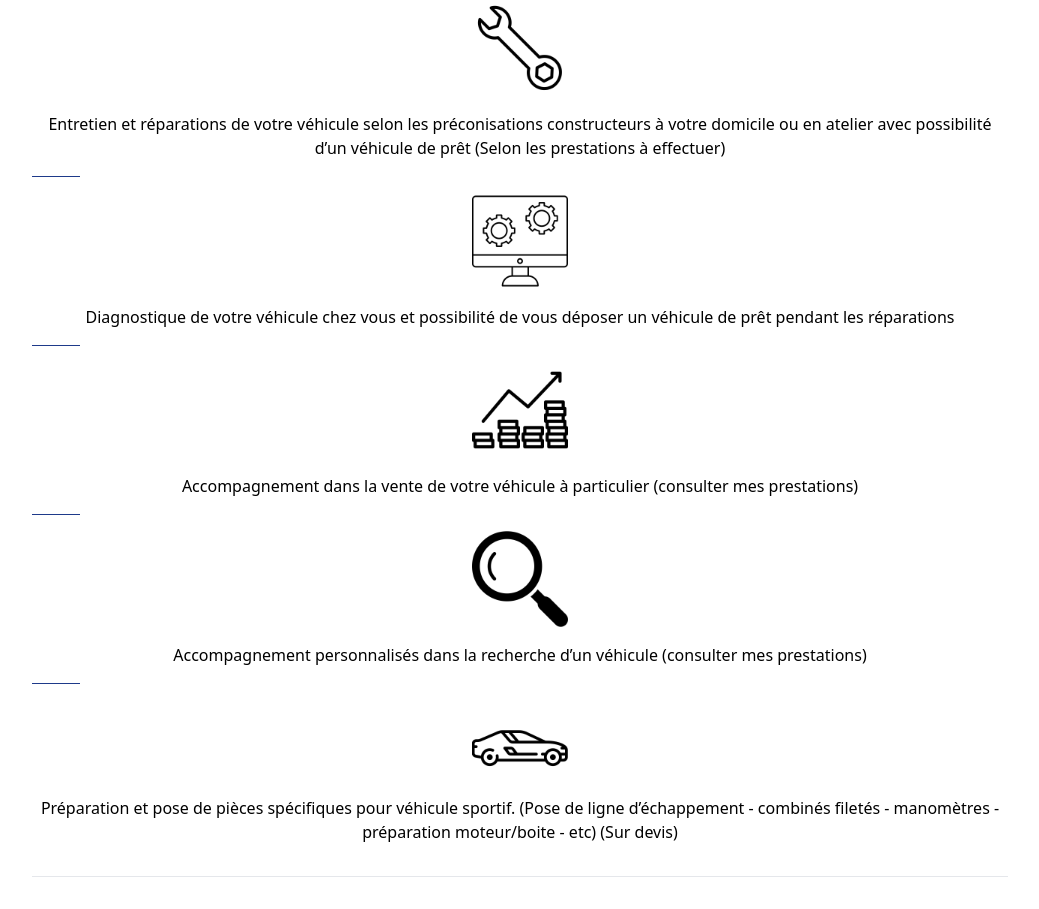
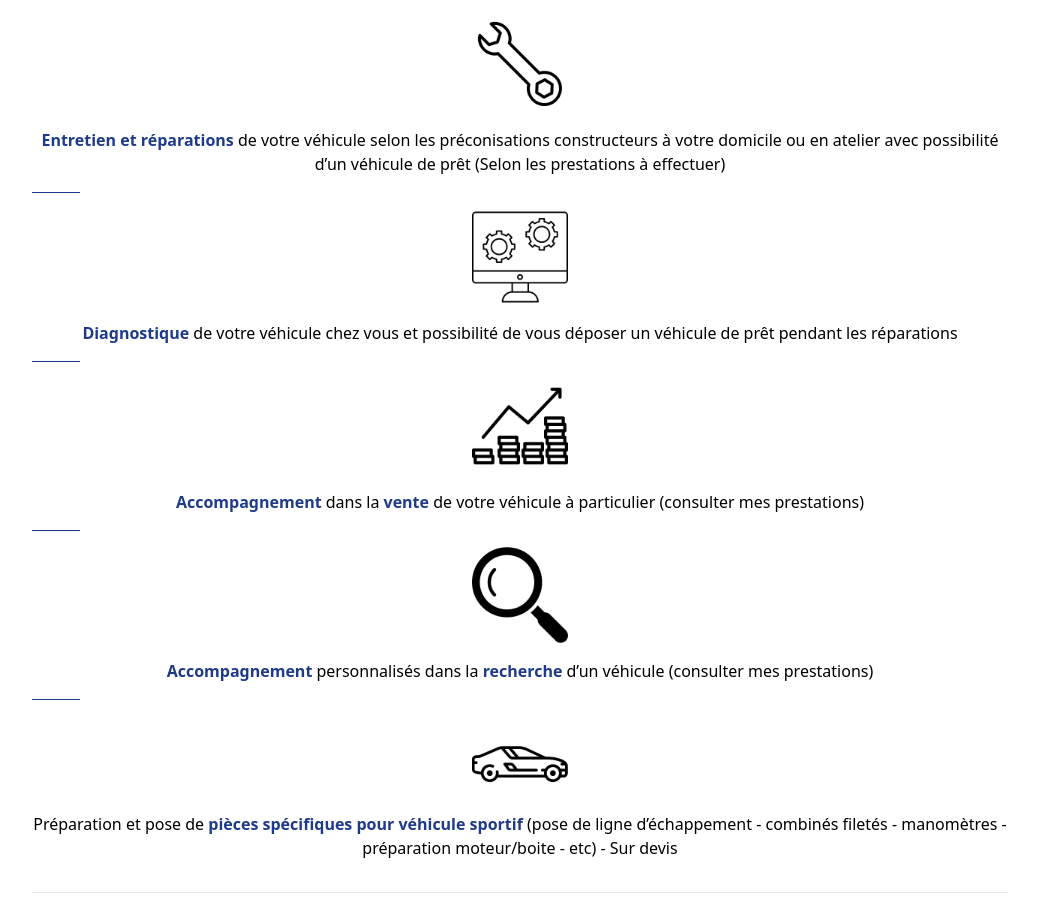
Before and after one commit to BriceJuhel/carva, a Next.js app: page / in a window 1280 px wide. Shown: the part 942-1851 px from the top of the page, without its empty margins (120-1159 px from the left). Built offline with nearby package versions, Linux system fonts and the light colour scheme.

Commit message:
Fix Navbar

```diff
--- a/components/Activities.tsx
+++ b/components/Activities.tsx
@@ -3,8 +3,8 @@ import React from "react"
 
 const Activities = () => {
     return (
-      <div>
-        <h2 className="text-center font-bold text-3xl underline mb-4">
+      <section id="activities">
+        <h2 className="text-center font-bold text-3xl underline mb-4 mt-4">
           Activités
         </h2>
 
@@ -14,7 +14,7 @@ const Activities = () => {
           </div>
           <div>
             <p className="text-center mt-4">
-            Entretien et réparations de votre véhicule selon les préconisations
+            <span className="font-bold text-blue-900">Entretien et réparations  </span>de votre véhicule selon les préconisations
             constructeurs à votre domicile ou en atelier avec possibilité d’un
             véhicule de prêt (Selon les prestations à effectuer)
             </p>
@@ -29,7 +29,7 @@ const Activities = () => {
           </div>
           <div>
             <p className="text-center mt-4">
-            Diagnostique de votre véhicule chez vous et
+            <span className="font-bold text-blue-900">Diagnostique</span> de votre véhicule chez vous et
             possibilité de vous déposer un véhicule de prêt
             pendant les réparations
             </p>
@@ -44,7 +44,7 @@ const Activities = () => {
           </div>
           <div>
             <p className="text-center mt-4">
-            Accompagnement dans la vente de votre véhicule à particulier
+            <span className="font-bold text-blue-900">Accompagnement</span> dans la <span className="font-bold text-blue-900">vente</span> de votre véhicule à particulier
             (consulter mes prestations)
             </p>
           </div>
@@ -58,8 +58,8 @@ const Activities = () => {
           </div>
           <div>
             <p className="text-center mt-4">
-            Accompagnement personnalisés dans la
-            recherche d’un véhicule (consulter mes
+            <span className="font-bold text-blue-900">Accompagnement</span> personnalisés dans la
+            <span className="font-bold text-blue-900"> recherche</span> d’un véhicule (consulter mes
             prestations)
             </p>
           </div>
@@ -73,17 +73,17 @@ const Activities = () => {
         </div>
         <div>
             <p className="text-center">
-            Préparation et pose de pièces spécifiques pour véhicule sportif.
-            (Pose de ligne d’échappement - combinés filetés -
-            manomètres - préparation moteur/boite - etc)
-            (Sur devis)
+            Préparation et pose de <span className="font-bold text-blue-900">pièces spécifiques pour véhicule sportif </span>
+             (pose de ligne d’échappement - combinés filetés -
+            manomètres - préparation moteur/boite - etc) -
+            Sur devis
             </p>
         </div>
       </div>
 
       <div className="mx-auto mt-8 grid max-w-2xl grid-cols-1 gap-x-8 gap-y-16 border-t border-gray-200 pt-4 lg:mx-0 lg:max-w-none md:grid-cols-2"></div>
 
-      </div>
+      </section>
 
 
     )
--- a/components/Navbar.tsx
+++ b/components/Navbar.tsx
@@ -10,7 +10,6 @@ interface NavItem {
 }
 
 const NAV_ITEMS: Array<NavItem> = [
-
   {
     label: "Activités",
     page: "activities",
@@ -31,6 +30,10 @@ const NAV_ITEMS: Array<NavItem> = [
 
 export default function NavBar() {
   const [navbar, setNavbar] = useState(false)
+
+  const closeMenu = () => {
+    setNavbar(false);
+  };
 
   return (
     <div className="bg-white">
@@ -60,24 +63,31 @@ export default function NavBar() {
           <div className="hidden md:flex md:gap-x-12 z-20">
             {NAV_ITEMS.map((item, idx) => {
               return (
-              <Link key={idx} to={item.page} className={"text-sm lg:text-lg font-semibold leading-6 text-gray-600 hover:text-gray-900 relative group cursor-pointer"} activeClass="active"
+                <Link
+                  key={idx}
+                  to={item.page}
+                  className="text-sm lg:text-lg font-semibold leading-6 text-gray-600 hover:text-gray-900 relative group cursor-pointer"
+                  activeClass="active"
                   spy={true}
                   smooth={true}
                   offset={-100}
                   duration={500}
-              onClick={() => setNavbar(!navbar)}>
+                  onClick={() => {
+                    closeMenu();
+                  }}
+                >
                   {item.label}
                   <span className="absolute -bottom-1 left-1/2 w-2 h-1 bg-gradient-to-r from-cyan-500 to-blue-500 transform -translate-x-1/2 group-hover:w-full group-hover:transition-all transition-all"></span>
                 </Link>
-            )
+              );
             })}
           </div>
         </nav>
-        <Dialog as="div" className="lg:hidden" open={navbar} onClose={setNavbar}>
+        <Dialog as="div" className="lg:hidden" open={navbar} onClose={() => setNavbar(false)}>
           <div className="fixed inset-0 z-50" />
-          <Dialog.Panel className="fixed inset-y-0 right-0 z-50 w-full overflow-y-auto bg-white px-6 py-6 sm:max-w-sm sm:ring-1 sm:ring-gray-900/10">
+          <Dialog.Panel className="fixed inset-y-0 right-0 z-50 w-full overflow-y-50 bg-white px-2 py-2 sm:max-w-sm sm:ring-1 sm:ring-gray-900/10 h-1/2 shadow text-center">
             <div className="flex items-center justify-between">
-              <a href="#" className="-m-1.5 p-1.5">
+              <a href="#" className="-m-1.5 p-1.5" onClick={closeMenu}>
                 <img
                   className="h-24 w-auto"
                   src="/images/logo.png"
@@ -90,20 +100,23 @@ export default function NavBar() {
                 onClick={() => setNavbar(false)}
               >
                 <span className="sr-only">Close menu</span>
-                <XMarkIcon className="h-6 w-6" aria-hidden="true" />
+                <XMarkIcon className="h-12 w-12" aria-hidden="true" />
               </button>
             </div>
             <div className="mt-6 flow-root">
-              <div className="-my-6 divide-y divide-gray-500/10">
+              <div className=" divide-y divide-gray-500/10">
                 <div className="space-y-2 py-6">
                   {NAV_ITEMS.map((item) => (
-                    <a
+                    <Link
                       key={item.label}
-                      href={item.page}
+                      to={item.page}
                       className="-mx-3 block rounded-lg px-3 py-2 text-base font-semibold leading-7 text-gray-900 hover:bg-gray-50"
+                      onClick={() => {
+                        closeMenu();
+                      }}
                     >
                       {item.label}
-                    </a>
+                    </Link>
                   ))}
                 </div>
               </div>
--- a/components/Presentation.tsx
+++ b/components/Presentation.tsx
@@ -3,7 +3,7 @@ import React from "react"
 
 const Presentation = () => {
   return (
-    <section id="home">
+    <section id="presentation">
       <div className="flex flex-col text-center items-center justify-center animate-fadeIn animation-delay-2 my-10 pt-16 sm:pt-32 md:pt-48 md:flex-row md:space-x-4 md:text-left">
         <div className="md:mt-2 md:w-3/5">
           <h1 className="text-4xl font-bold mt-6 md:mt-0 md:text-8xl text-center text-blue-900 ">CARVA</h1>
@@ -30,9 +30,9 @@ const Presentation = () => {
       </div>
       <div className="flex justify-center items-center sm:mt-20">
         <div className="text-center">
-        <p className="text-xl sm:text-4xl font-bold">
-            Je me déplace à votre domicile
-        </p>
+          <h3 className="text-xl sm:text-4xl font-bold">
+              Je me déplace à votre domicile
+          </h3>
         </div>
         <div>
             <button className="bg-yellow-200 p-2 sm:p-4 font-semibold rounded ml-2 sm:ml-10 sm:text-xl">Prendre rendez-vous</button>
```
Lines whose indentation alone changed are shown as unchanged.
